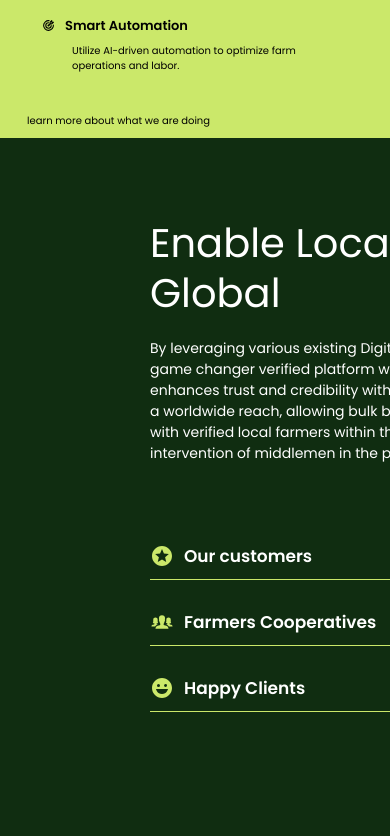
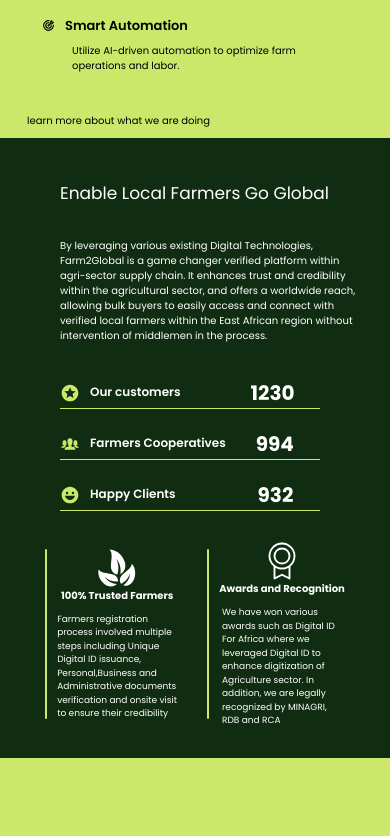
Before and after one commit to MUGISHA-Pascal/AgriGrowth, a React (Create React App) app in the folder frontend/: page / in a window 390 px wide. Shown: the part 940-1776 px from the top of the page. Built offline with nearby package versions, Linux system fonts and the light colour scheme.

Commit message:
adding responsiveness

```diff
--- a/frontend/src/components/Homepage.tsx
+++ b/frontend/src/components/Homepage.tsx
@@ -163,7 +163,7 @@
             onClick={Next}
             className="absolute text-[#CBE86A] text-[30px] max-md:top-[90px] top-[190px] right-[10px] hover:cursor-pointer"
           />
-          <div className="absolute space-x-[17px] max-md:space-x-[14px]  bg-[#102d11] max-md:w-[250px] max-md:h-[100px] w-[330px] h-[150px] bottom-[10px] max-md:bottom-[10px] left-[170px] max-sm:left-[120px] items-center flex flex-row pl-[10px] rounded-[15px]">
+          <div className="absolute space-x-[17px] max-md:space-x-[14px]  bg-[#102d11] max-md:w-[250px] max-md:h-[100px] w-[330px] h-[150px] bottom-[10px] max-md:bottom-[10px] left-[170px] max-sm:left-[70px] items-center flex flex-row pl-[10px] rounded-[15px]">
             <div className="bg-[#CBE86A] w-[4px] h-[120px] max-md:h-[75px] max-md:w-[2px] rounded-full"></div>
             <div className="flex flex-col">
               <h2 className="font-bold text-white max-md:text-[14px] text-[20px]">
@@ -180,7 +180,7 @@
           </div>
         </div>
         <div className="bg-[#CBE86A] px-4 w-full flex flex-col space-y-[40px] pl-[60px] max-md:pl-0 items-start max-md:items-center">
-          <h2 className="text-[25px] font-semibold text-center mt-[30px] max-sm:text-[17px] max-md:mt-[20px]">
+          <h2 className="text-[25px] font-semibold text-center mt-[30px] max-md:text-[17px] max-md:mt-[20px]">
             Modern and Futuristic Benefits
           </h2>
           <div className="flex flex-col text-center space-y-[30px]">
@@ -228,14 +228,14 @@
         </div>
       </section>
 
-      <section className="py-20">
-        <div className="flex flex-row space-x-[200px]">
-          <div className="flex flex-col space-y-[70px] pl-[150px]">
+      <section className="py-20 max-md:py-[30px]">
+        <div className="flex flex-row md:space-x-[200px] max-md:flex-col max-md:space-y-[30px]">
+          <div className="flex flex-col space-y-[70px] max-md:space-y-[35px] pl-[150px] max-md:pl-[60px]">
             <div className="flex flex-col space-y-[20px]">
-              <h1 className="text-[40px] text-white text-left inline w-[500px] leading-[50px]">
+              <h1 className="text-[40px] text-white text-left inline w-[500px] leading-[50px] max-md:text-[17px]">
                 Enable Local Farmers Go Global
               </h1>
-              <p className=" text-[14px] w-[500px] text-white text-left mt-[50px]">
+              <p className=" text-[14px] w-[500px] max-md:w-[300px] text-white text-left mt-[50px] max-md:text-[10px]">
                 By leveraging various existing Digital Technologies, Farm2Global
                 is a game changer verified platform within agri-sector supply
                 chain. It enhances trust and credibility within the agricultural
@@ -246,50 +246,50 @@
               </p>
             </div>
             <div className="flex-col space-y-[20px] flex">
-              <div className="flex flex-row w-[430px] items-center justify-start border-[#CBE86A] border-b-[1px]">
-                <div className="flex flex-row space-x-[10px]">
-                  <MdStars className="text-[#CBE86A] w-[24px] h-[24px]" />
-                  <h1 className="font-semibold text-[17px] text-white">
+              <div className="flex flex-row w-[430px] max-md:w-[260px] items-center justify-start border-[#CBE86A] border-b-[1px]">
+                <div className="flex flex-row space-x-[10px] ">
+                  <MdStars className="text-[#CBE86A] w-[24px] h-[24px] max-md:w-[20px] max-md:h-[20px]" />
+                  <h1 className="font-semibold text-[17px] text-white max-md:text-[12px]">
                     Our customers
                   </h1>
                 </div>
-                <p className="font-bold text-white text-[30px] ml-[150px]">
+                <p className="font-bold text-white text-[30px] ml-[150px] max-md:ml-[70px] max-md:text-[20px]">
                   1230
                 </p>
               </div>
-              <div className="flex flex-row w-[430px] items-center justify-start border-[#CBE86A] border-b-[1px]">
+              <div className="flex flex-row w-[430px] max-md:w-[260px] items-center justify-start border-[#CBE86A] border-b-[1px]">
                 <div className="flex flex-row space-x-[10px]">
-                  <IoIosPeople className="text-[#CBE86A] w-[24px] h-[24px]" />
-                  <h1 className="font-semibold text-[17px] text-white">
+                  <IoIosPeople className="text-[#CBE86A] w-[24px] h-[24px] max-md:w-[20px] max-md:h-[20px]" />
+                  <h1 className="font-semibold text-[17px] text-white max-md:text-[12px]">
                     Farmers Cooperatives
                   </h1>
                 </div>
-                <p className="font-bold text-white text-[30px]  ml-[85px]">
+                <p className="font-bold text-white text-[30px]  ml-[85px] max-md:ml-[30px] max-md:text-[20px]">
                   994
                 </p>
               </div>
-              <div className="flex flex-row w-[430px] items-center justify-start border-[#CBE86A] border-b-[1px]">
+              <div className="flex flex-row w-[430px] max-md:w-[260px] items-center justify-start border-[#CBE86A] border-b-[1px]">
                 <div className="flex flex-row space-x-[10px]">
-                  <BiSolidHappyAlt className="text-[#CBE86A] w-[24px] h-[24px]" />
-                  <h1 className="font-semibold text-[17px] text-white">
+                  <BiSolidHappyAlt className="text-[#CBE86A] w-[24px] h-[24px] max-md:h-[20px] max-md:w-[20px]" />
+                  <h1 className="font-semibold text-[17px] text-white max-md:text-[12px]">
                     Happy Clients{" "}
                   </h1>
                 </div>
-                <p className="font-bold text-white text-[30px]  ml-[155px]">
+                <p className="font-bold text-white text-[30px]  ml-[155px] max-md:ml-[82px] max-md:text-[20px]">
                   932
                 </p>
               </div>
             </div>
           </div>
-          <div className="flex flex-col space-y-[70px] items-center justify-center">
-            <div className="flex flex-row space-x-[24px] items-center justify-center">
-              <div className="bg-[#CBE86A] w-[4px] h-[220px] rounded-full"></div>
+          <div className="flex flex-col max-md:flex-row md:space-y-[70px] max-md:space-x-[30px] items-center max-md:w-full justify-center">
+            <div className="flex flex-row space-x-[24px] max-md:space-x-[10px] items-center justify-center">
+              <div className="bg-[#CBE86A] w-[4px] h-[220px] max-md:h-[170px] max-md:w-[2px] rounded-full"></div>
               <div className="flex flex-col items-center justify-center">
-                <GiThreeLeaves className="w-[80px] h-[80px] text-white" />
-                <h1 className="font-bold text-white text-[15px]">
+                <GiThreeLeaves className="w-[80px] h-[80px] text-white max-md:w-[40px] max-md:h-[40px]" />
+                <h1 className="font-bold text-white text-[15px] max-md:text-[10px]">
                   100% Trusted Farmers
                 </h1>
-                <p className=" text-[12px] w-[200px] text-white text-left mt-[10px]">
+                <p className=" text-[12px] w-[200px] max-md:w-[120px] text-white max-md:text-[9px] text-left mt-[10px]">
                   Farmers registration process involved multiple steps including
                   Unique Digital ID issuance, Personal,Business and
                   Administrative documents verification and onsite visit to
@@ -297,14 +297,14 @@
                 </p>
               </div>
             </div>
-            <div className="flex flex-row space-x-[24px] items-center justify-center">
-              <div className="bg-[#CBE86A] w-[4px] h-[220px] rounded-full"></div>
+            <div className="flex flex-row space-x-[24px] max-md:space-x-[10px] items-center justify-center">
+              <div className="bg-[#CBE86A] w-[4px] h-[220px] max-md:h-[170px] max-md:w-[2px] rounded-full"></div>
               <div className="flex flex-col items-center justify-center">
-                <PiMedalLight className="w-[80px] h-[80px] text-white" />
-                <h1 className="font-bold text-white text-[15px]">
+                <PiMedalLight className="w-[80px] h-[80px] text-white max-md:w-[40px] max-md:h-[40px]" />
+                <h1 className="font-bold text-white text-[15px]  max-md:text-[10px]">
                   Awards and Recognition
                 </h1>
-                <p className=" text-[12px] w-[200px] text-white text-left mt-[10px]">
+                <p className=" text-[12px] w-[200px] max-md:w-[120px] text-white text-left mt-[10px] max-md:text-[9px]">
                   We have won various awards such as Digital ID For Africa where
                   we leveraged Digital ID to enhance digitization of Agriculture
                   sector. In addition, we are legally recognized by MINAGRI, RDB
```
